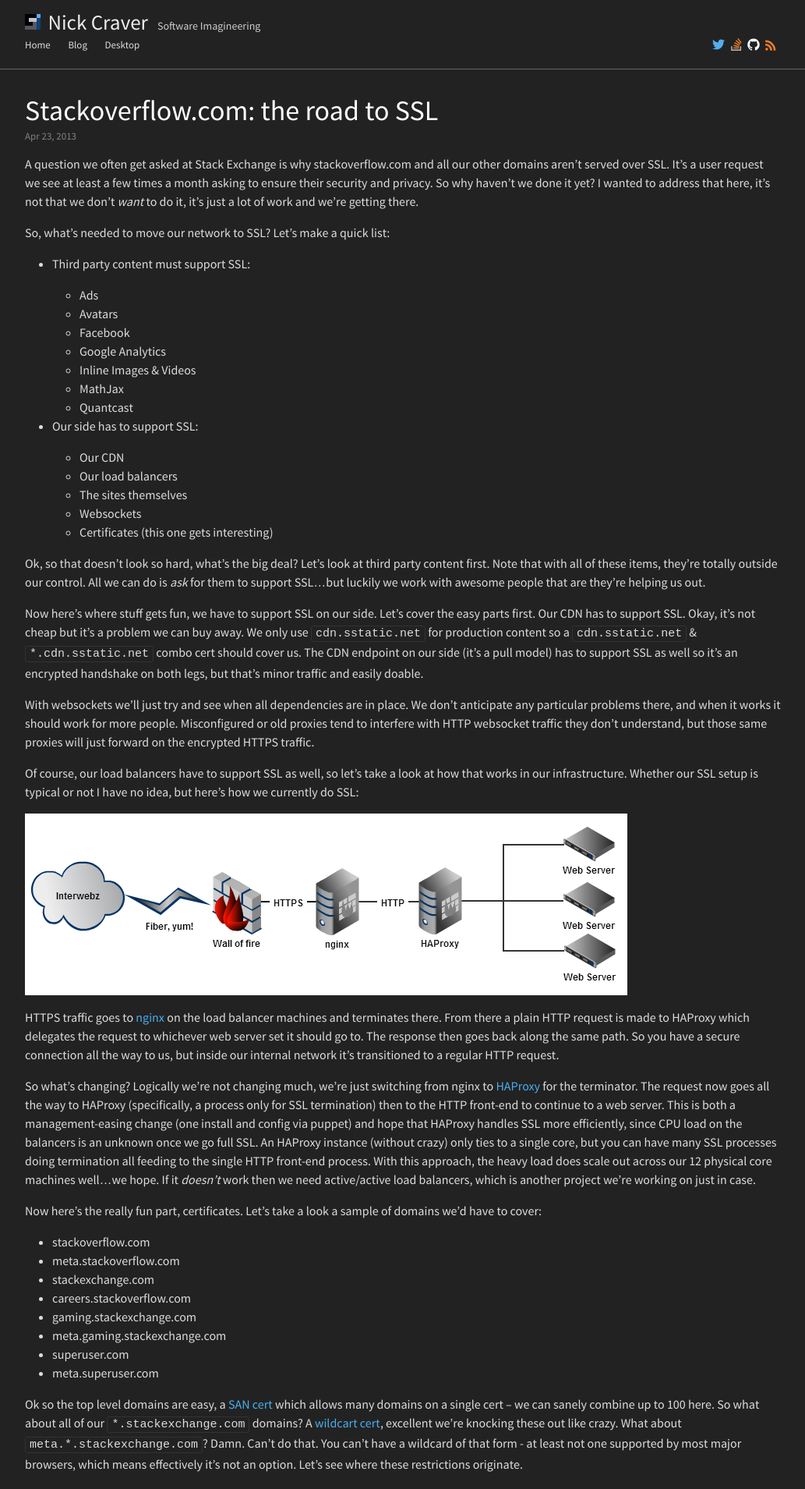
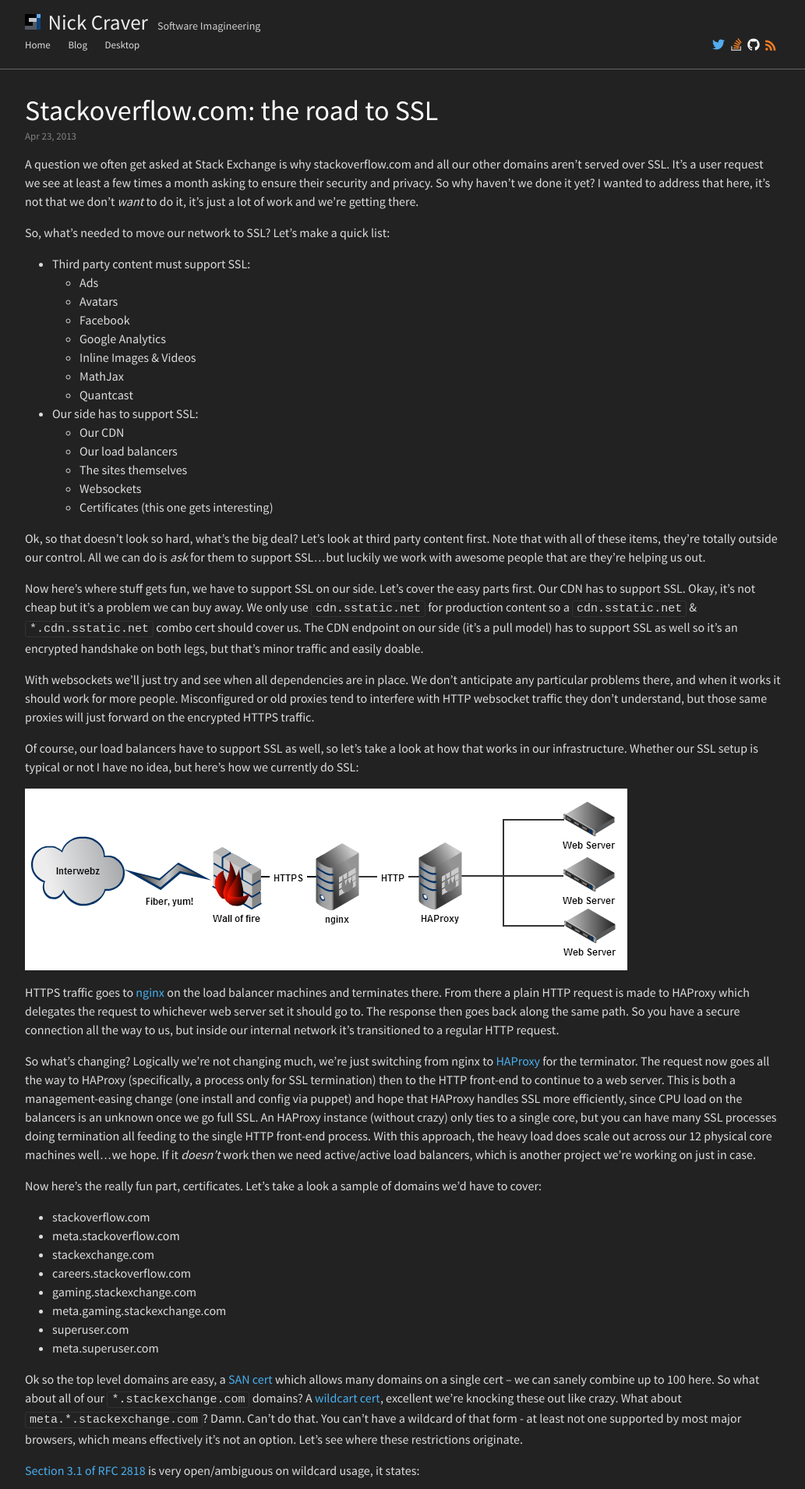
Before and after one commit to NickCraver/nickcraver.github.com, a Jekyll site: the page built from blog/_posts/2013-04-23-stackoverflow-com-the-road-to-ssl.markdown, in a window 1280 px wide. Shown: the top 1909 px of the page at 78% size, without its empty margins (123-1156 px from the left). Built offline with Jekyll 4.4.1, drawn with Linux system fonts in a browser that asks for light colours; comment, search, counter and statistics services are not loaded.

Commit message:
List formatting

```diff
--- a/blog/_posts/2013-04-23-stackoverflow-com-the-road-to-ssl.markdown
+++ b/blog/_posts/2013-04-23-stackoverflow-com-the-road-to-ssl.markdown
@@ -8,23 +8,20 @@
 
 So, what’s needed to move our network to SSL? <!--more-->Let’s make a quick list:
 
-*   Third party content must support SSL:
-
-    *   Ads
-    *   Avatars
-    *   Facebook
-    *   Google Analytics
-    *   Inline Images & Videos
-    *   MathJax
-    *   Quantcast
-
-*   Our side has to support SSL:
-
-    *   Our CDN
-    *   Our load balancers
-    *   The sites themselves
-    *   Websockets
-    *   Certificates (this one gets interesting)
+- Third party content must support SSL:
+  - Ads
+  - Avatars
+  - Facebook
+  - Google Analytics
+  - Inline Images & Videos
+  - MathJax
+  - Quantcast
+- Our side has to support SSL:
+  - Our CDN
+  - Our load balancers
+  - The sites themselves
+  - Websockets
+  - Certificates (this one gets interesting)
 
 Ok, so that doesn't look so hard, what’s the big deal?  Let’s look at third party content first.  Note that with all of these items, they're totally outside our control.  All we can do is _ask_ for them to support SSL…but luckily we work with awesome people that are they're helping us out.
 
```
